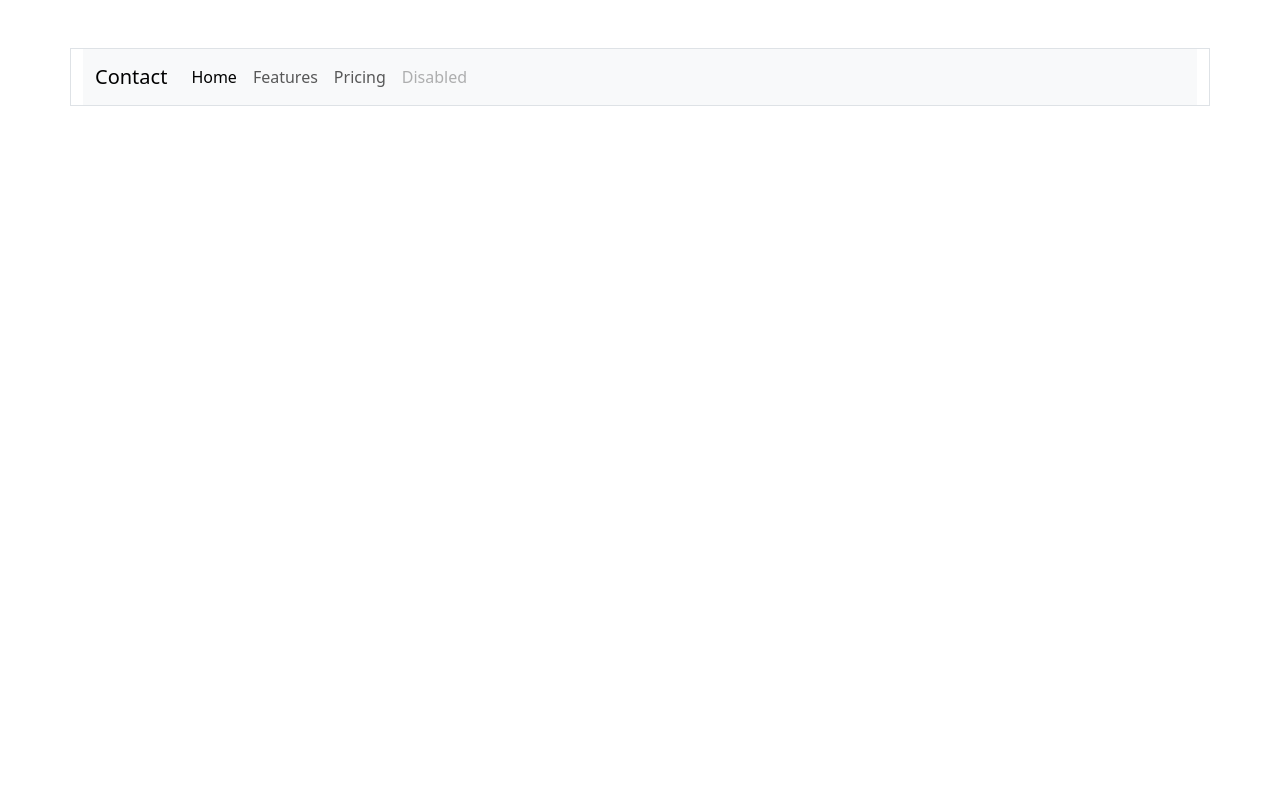
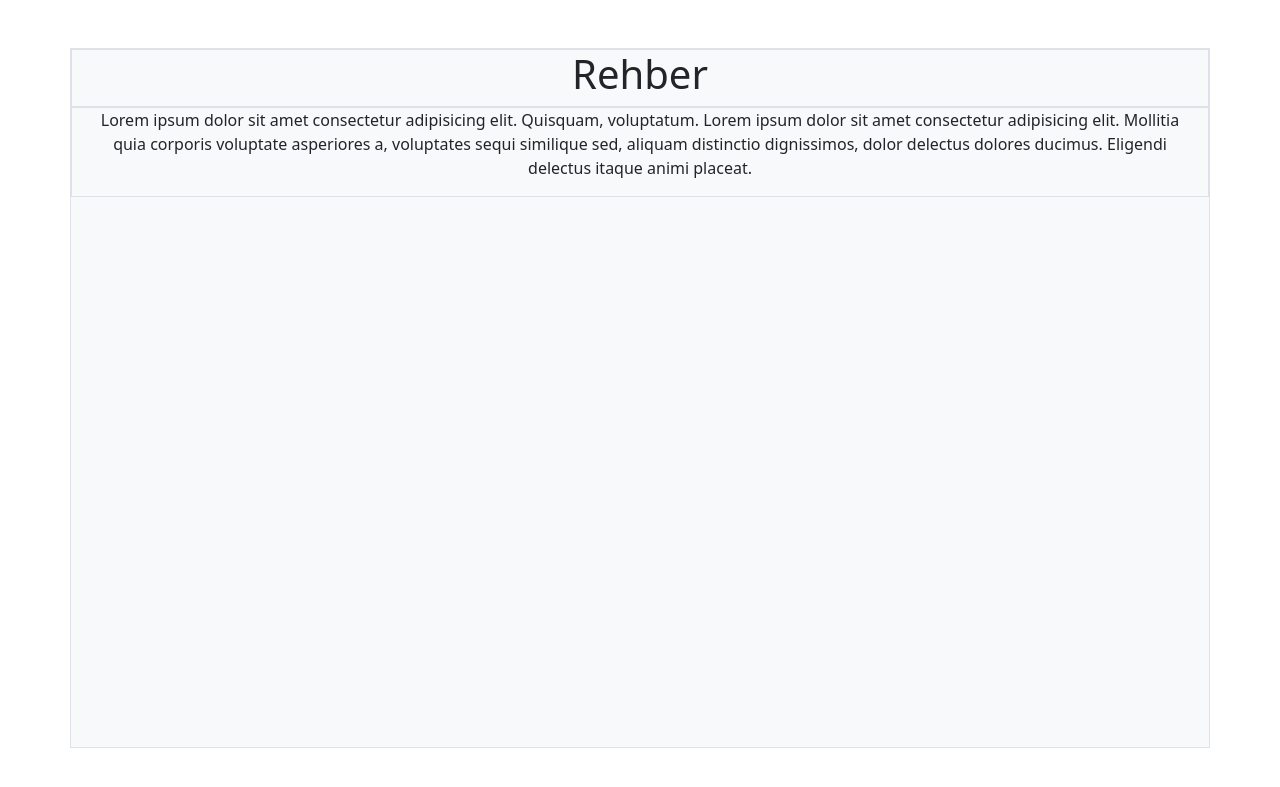
Before and after one commit to chavdar7/rehberapp, a Django app: page / in a window 1280 px wide. Shown: the top 787 px of the page. Run offline with Django 4.2, Linux system fonts and the light colour scheme.

Commit message:
bootstrap öncesi

```diff
--- a/rehber/app/models.py
+++ b/rehber/app/models.py
@@ -6,6 +6,8 @@ class Contact(models.Model):
     ad = models.CharField(max_length=50)
     soyad = models.CharField(max_length=50)
     telno = models.CharField(max_length=50)
+    fav = models.BooleanField(default=False)
+    block = models.BooleanField(default=False)
 
     def __str__(self) -> str:
         return self.ad
--- a/rehber/templates/base.html
+++ b/rehber/templates/base.html
@@ -8,9 +8,35 @@
 </head>
 <body>
 
-    {% block content %}
-    {% endblock %}
+    <div class="container border mt-5 bg-body-tertiary" style="height: 700px; width: auto;">
+        {% block content %}
+        {% endblock %}
+    </div>
 
     <script src="https://cdn.jsdelivr.net/npm/bootstrap@5.3.1/dist/js/bootstrap.bundle.min.js" integrity="sha384-HwwvtgBNo3bZJJLYd8oVXjrBZt8cqVSpeBNS5n7C8IVInixGAoxmnlMuBnhbgrkm" crossorigin="anonymous"></script>
 </body>
-</html>
+    </html>
+
+    <!--
+    <nav class="navbar navbar-expand-lg mt-2">
+      <div class="container">
+        <a class="navbar-brand" href="/home">Chavdar</a>
+        <button class="navbar-toggler" type="button" data-bs-toggle="collapse" data-bs-target="#navbarNav" aria-controls="navbarNav" aria-expanded="false" aria-label="Toggle navigation">
+          <span class="navbar-toggler-icon"></span>
+        </button>
+        <div class="collapse navbar-collapse" id="navbarNav">
+          <ul class="navbar-nav">
+            <li class="nav-item">
+              <a class="nav-link" aria-current="page" href="/kisiekle">Kişi Ekle</a>
+            </li>
+            <li class="nav-item">
+              <a class="nav-link" href="/kisilist">Kişi List</a>
+            </li>
+            <li class="nav-item">
+              <a class="nav-link" href="/admin">Admin Panel</a>
+            </li>
+          </ul>
+        </div>
+      </div>
+    </nav>
+    -->
--- a/rehber/templates/home.html
+++ b/rehber/templates/home.html
@@ -4,36 +4,15 @@
 
 {% block content %}
 
-
-    <div class="container border mt-5" style="height: auto; width: auto;">
-
-        <nav class="navbar navbar-expand-lg bg-body-tertiary">
-            <div class="container">
-              <a class="navbar-brand" href="#">Contact</a>
-              <button class="navbar-toggler" type="button" data-bs-toggle="collapse" data-bs-target="#navbarNav" aria-controls="navbarNav" aria-expanded="false" aria-label="Toggle navigation">
-                <span class="navbar-toggler-icon"></span>
-              </button>
-              <div class="collapse navbar-collapse" id="navbarNav">
-                <ul class="navbar-nav">
-                  <li class="nav-item">
-                    <a class="nav-link active" aria-current="page" href="#">Home</a>
-                  </li>
-                  <li class="nav-item">
-                    <a class="nav-link" href="#">Features</a>
-                  </li>
-                  <li class="nav-item">
-                    <a class="nav-link" href="#">Pricing</a>
-                  </li>
-                  <li class="nav-item">
-                    <a class="nav-link disabled" aria-disabled="true">Disabled</a>
-                  </li>
-                </ul>
-              </div>
-            </div>
-          </nav>
+    <div class="row border align-top">
+      <div class="col-md-12">
+        <h1 class="text-center">Rehber</h1>
+      </div>
+    </div>
+    <div class="row border align-center">
+      <div class="col-md-12">
+        <p class="text-center">Lorem ipsum dolor sit amet consectetur adipisicing elit. Quisquam, voluptatum. Lorem ipsum dolor sit amet consectetur adipisicing elit. Mollitia quia corporis voluptate asperiores a, voluptates sequi similique sed, aliquam distinctio dignissimos, dolor delectus dolores ducimus. Eligendi delectus itaque animi placeat.</p>
+      </div>
     </div>
 
-    <br>
-
-
 {% endblock %}
```
Also changed, not shown: rehber/app/migrations/0002_contact_block_contact_fav.py (added), rehber/db.sqlite3.
